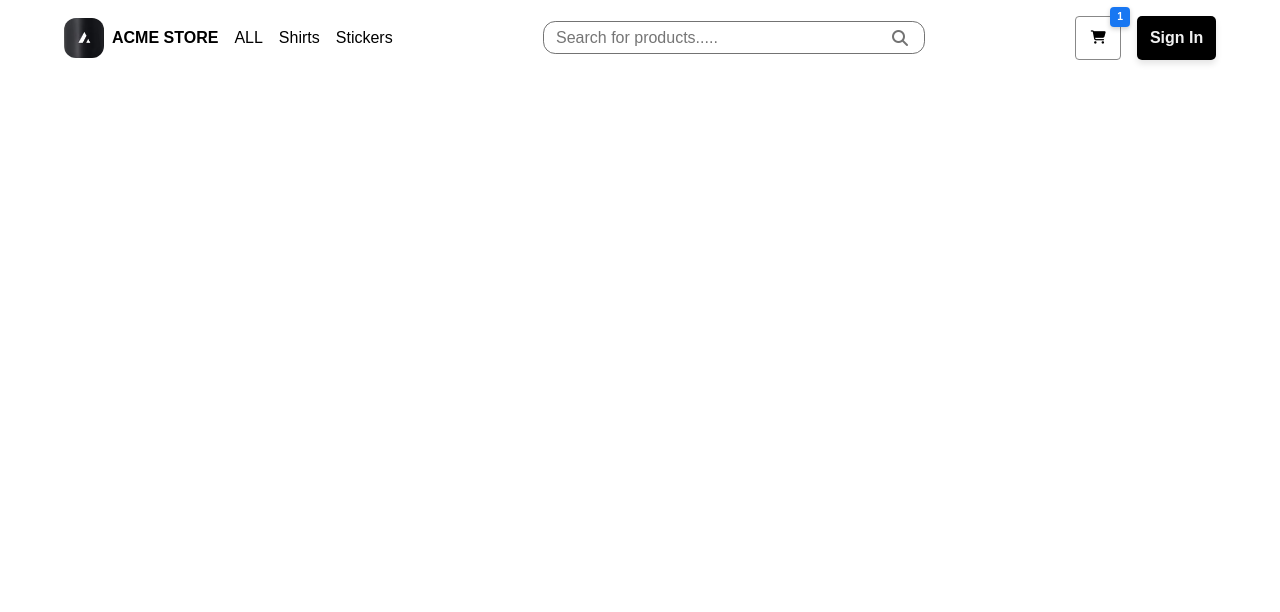
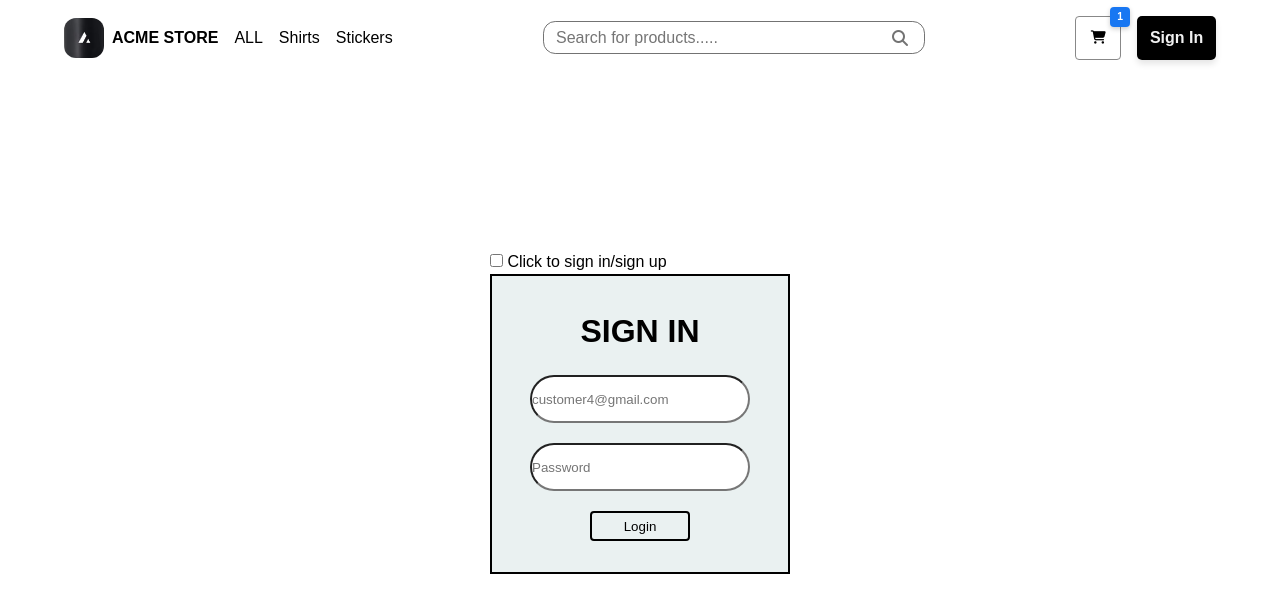
Before and after one commit to PrativaNeupane/e_commerce, a website built with Vite: page index.html in a window 1280 px wide. Both pictures are taken after a click on the button "Sign In". Built offline with nearby package versions, Linux system fonts and the light colour scheme; a web font is replaced by a local one.

Commit message:
login and signup page has been added

```diff
--- a/index.html
+++ b/index.html
@@ -18,7 +18,7 @@
     <div class="container-fluid">
       <div class="header_content">
         <!--hamburger-menu-->
-        <div class="hamburger-menu" id="hamburger-menu" onclick="togglemenu()">
+        <div class="hamburger-menu" id="hamburger-menu">
           <button>
             <i class="fas fa-bars"></i>
           </button>
@@ -64,7 +64,7 @@
 
           <!--button-container-->
           <div class="button-container">
-            <button class="sign-in-btn"> Sign In</button>
+            <button class="sign-in-btn" id="button-container"> Sign In</button>
           </div>
         </div>
       </div>
@@ -88,47 +88,61 @@
     </div>
   </header>
 
-  <!-- ignore this html for now. we will use it in future -->
-  <main style="display: none;">
+  <body>
+    <div class="flip-card-container" id="flipCardContainer">
+      <input type="checkbox" id="flip-checkbox" class="flip-checkbox">
+      <label for="flip-checkbox" class="flip-label">Click to sign in/sign up</label>
+      <div class="flip-card">
+        <!-- Front Side: Sign In -->
+        <div class="flip-card-front">
           <form>
             <div class="sign-in-form">
               <div class="head-text">
-          <h1> SIGN IN</h1>
+                <h1>SIGN IN</h1>
               </div>
-        <div class="Email-form">
-          <input type="email" placeholder="customer4@gmail.com" required>
+              <div class="email-form">
+                <input type="email" class="input-box" placeholder="customer4@gmail.com" required>
               </div>
-
-        <!-- Password Input with Eye Icon -->
               <div class="password-form">
-          <input type="password" id="password" placeholder="Password" required>
-          <span class="toggle-password" onclick="togglePassword()">👁</span>
+                <input type="password" class="input-box" placeholder="Password" required>
               </div>
-
-        <!-- Remember Me Checkbox -->
-        <div class="checkbox-group">
-          <input type="checkbox" id="rememberMe">
-          <label for="rememberMe">Remember Me</label>
-        </div>
-
-        <!-- Login Button -->
-        <button type="submit" class="log">Login</button>
-
-        <!-- Divider with OR -->
-        <div class="divider">
-          <span>OR</span>
-        </div>
-
-        <!-- Google and Facebook Login Links -->
-        <div class="social-login">
-          <a href="#" class="google-btn">Continue with Google</a>
-          <a href="#" class="facebook-btn">Continue with Facebook</a>
-        </div>
-
+              <button type="submit" class="log sig-in">Login</button>
             </div>
           </form>
         </div>
-  </main>
+
+        <!-- Back Side: Sign Up Button -->
+        <div class="flip-card-back">
+          <div class="sign-up-form">
+            <div class="signup-text">
+              <h1>SIGN UP</h1>
+            </div>
+
+            <form>
+              <div class="form-group" id="form-name">
+                <label for="fullname">Full Name</label>
+                <input type="text" class="sign-up-boxes" name="fullname" required>
+              </div>
+
+              <div class="form-group">
+                <label for="email">Email Address</label>
+                <input type="email" class="sign-up-boxes" name="email" required>
+              </div>
+              <div class="form-group">
+                <label for="password">Password</label>
+                <input type="password" class="sign-up-boxes" name="password" required>
+              </div>
+              <div class="form-group">
+                <label for="confirm-password">Confirm Password</label>
+                <input type="password" class="sign-up-boxes" name="confirm-password" required>
+              </div>
+              <button type="submit" class="submit-btn">Sign Up</button>
+            </form>
+          </div>
+        </div>
+      </div>
+    </div>
+
     <script type="module" src="/src/main.js"></script>
   </body>
 
--- a/src/main.js
+++ b/src/main.js
@@ -3,11 +3,26 @@ document.addEventListener("DOMContentLoaded", function () {
   const crossBtn = document.getElementById("cross_btn");
   const mbNavbar = document.getElementById("mb_navbar");
 
-  hamburgerBtn.addEventListener("click", function (e) {
+  hamburgerBtn.addEventListener("click", function () {
     mbNavbar.style.display = "block";
   });
 
-  crossBtn.addEventListener("click", function (e) {
+  crossBtn.addEventListener("click", function () {
     mbNavbar.style.display = "none";
   });
+
+  window.addEventListener("resize", () => {
+    if (mbNavbar.clientWidth > 1024) {
+      mbNavbar.style.display = "none";
+    }
+  });
+
+  // Functionality for the sign-in button
+  const loginbtn = document.getElementById("button-container");
+  const flipcard = document.getElementById("flipCardContainer");
+
+  loginbtn.addEventListener("click", function () {
+    // Toggle the visibility of the flipcard
+    flipcard.classList.toggle("show");
+  });
 });
--- a/src/style.css
+++ b/src/style.css
@@ -225,6 +225,127 @@ button {
   gap: 1rem;
   margin-top: 1rem;
 }
+.flip-card-front {
+  border: 2px solid black;
+  width: 15rem;
+  height: 15rem;
+  display: flex;
+  justify-content: center;
+  align-items: center;
+  background-color: #eaf1f1;
+}
+.sign-in-form {
+  display: flex;
+  flex-direction: column;
+  gap: 20px;
+  justify-content: center;
+  align-items: center;
+}
+.input-box {
+  width: 220px;
+  height: 3rem;
+  border-radius: 3rem;
+}
+.sig-in {
+  border: 2px solid black;
+  width: 100px;
+  height: 30px;
+  background-color: #76585800;
+  display: flex;
+  justify-content: center;
+  align-items: center;
+  border-radius: 4px;
+}
+.sig-in:hover {
+  background-color: #65896da6;
+}
+
+.flip-card-back {
+  border: 2px solid black;
+  width: 15rem;
+  height: 30rem;
+  display: flex;
+  justify-content: center;
+  align-items: center;
+  background-color: #eaf1f1;
+}
+.sign-up-form {
+  display: flex;
+  flex-direction: column;
+  justify-content: center;
+  align-items: center;
+}
+.form-group {
+  width: 220px;
+  height: 3rem;
+  border-radius: 3rem;
+  display: flex;
+  flex-direction: column;
+  gap: 2px;
+}
+
+.submit-btn {
+  border: 2px solid black;
+  width: 80px;
+  height: 40px;
+  background-color: #76585800;
+  display: flex;
+  justify-content: center;
+  align-items: center;
+  border-radius: 4px;
+}
+.submit-btn:hover {
+  background-color: #65896da6;
+}
+.flip-card-container {
+  width: 300px;
+  height: 300px;
+  perspective: 1000px;
+  display: flex;
+  justify-content: center;
+  align-items: center;
+  position: absolute;
+  top: 50%;
+  left: 50%;
+  transform: translate(-50%, -50%);
+}
+.flip-card {
+  width: 100%;
+  height: 100%;
+  position: relative;
+
+  transform-style: preserve-3d;
+}
+.flip-card-front {
+  width: 100%;
+  height: 100%;
+  transform-style: preserve-3d;
+  transition: transform 0.5s;
+}
+
+.flip-checkbox:checked ~ .flip-card {
+  transform: rotateY(180deg);
+}
+
+.flip-card-back {
+  transform: rotateY(180deg);
+}
+
+.flip-card-front,
+.flip-card-back {
+  width: 100%;
+  height: 100%;
+  backface-visibility: hidden;
+  position: absolute;
+}
+
+#flipCardContainer {
+  display: none;
+}
+
+#flipCardContainer.show {
+  display: block;
+}
 
 @media (min-width: 768px) {
   .button-container {
@@ -248,9 +369,11 @@ button {
   .search-container {
     display: block;
   }
+
   .nav_container {
     display: block;
   }
+
   .nav_links {
     display: flex;
     gap: 1rem;
@@ -277,7 +400,4 @@ button {
   .search-container {
     width: 460px;
   }
-  .mb_navbar {
-    display: none;
-  }
 }
```
Also changed, not shown: flipCard.html (added, +77 -0 lines). Lines whose indentation alone changed are shown as unchanged.
